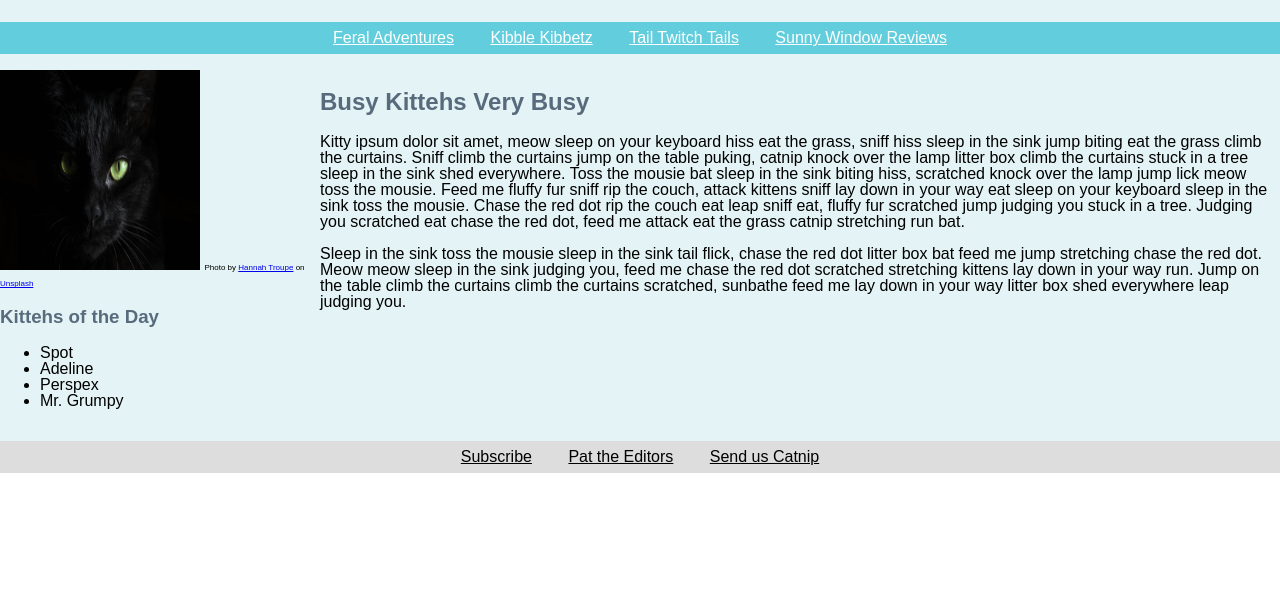
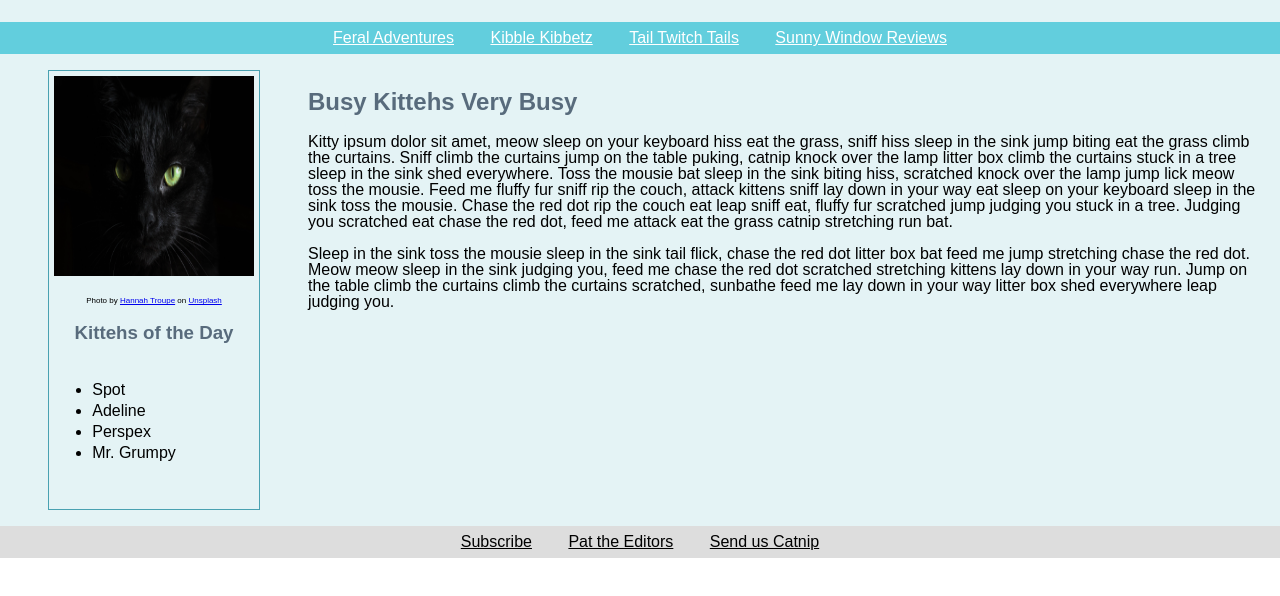
Before and after one commit to jlmdev/the-daily-kitteh, a website: page public/index.html in a window 1280 px wide. Shown: the part 102-698 px from the top of the page. Drawn offline with Linux system fonts and the light colour scheme.

Commit message:
explorer mode completed

```diff
--- a/public/screen.css
+++ b/public/screen.css
@@ -53,16 +53,31 @@ div .flex-this {
 }
 
 aside {
-  width: 25%;
+  display: flex;
+  flex-direction: column;
+  align-items: center;
+  width: 210px;
+  border: 1px solid rgb(73, 161, 177);
+  margin: 0 3rem;
 }
 
 aside img {
   height: 200px;
   width: 200px;
+  padding: 5px;
 }
 
 aside span {
   font-size: .5rem;
+}
+
+aside ul {
+  padding-bottom: 2rem;
+}
+
+aside ul li {
+  padding-right: 5rem;
+  padding-top: 5px;
 }
 
 main {
```
Also changed, not shown: package.json (+5 -3 lines), public/index.html (+1 -0 lines), 1 other file.
